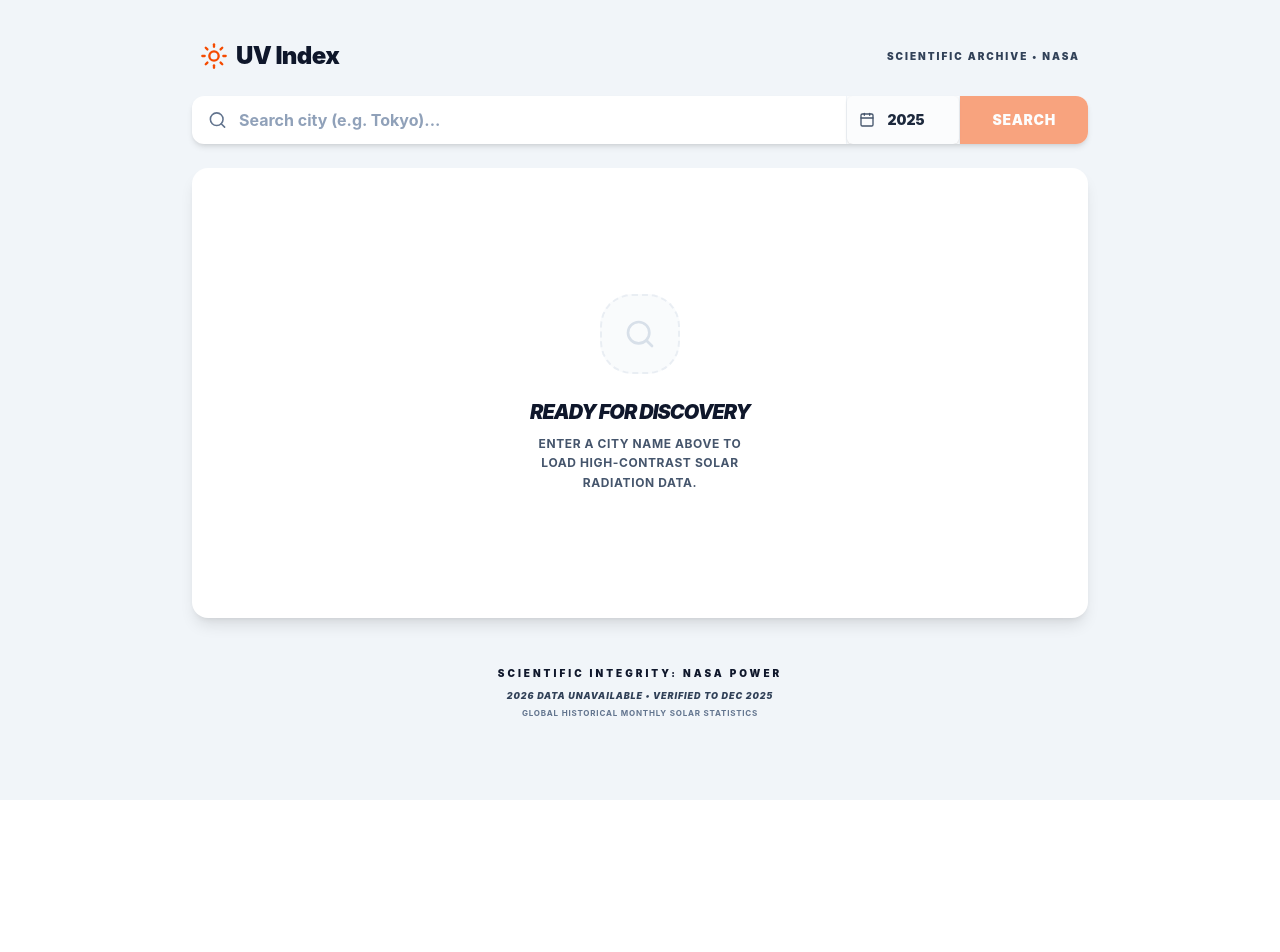
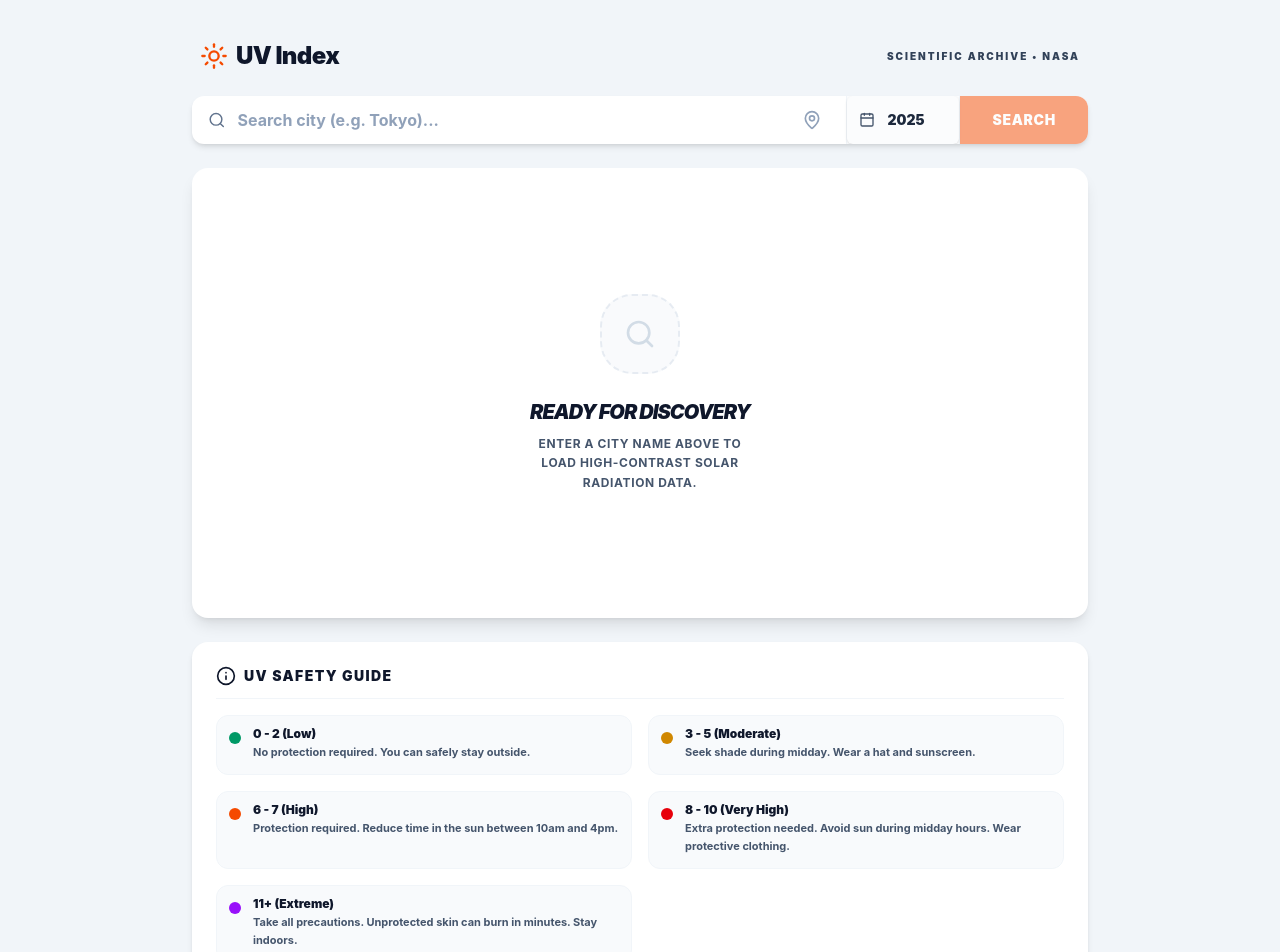
Before and after one commit to mrsunglasses-experiments/uv-index, a React (Vite) app: page / in a window 1280 px wide. Shown: the top 952 px of the page. Before the commit the page ends 800 px from the top, so only its background shows below. Built offline with nearby package versions, Linux system fonts and the light colour scheme.

Commit message:
Add City Autocomplete, UV Safety Guide, and Location Detection features

```diff
--- a/src/App.tsx
+++ b/src/App.tsx
@@ -1,4 +1,4 @@
-import React, { useState } from 'react';
+import React, { useState, useEffect, useRef } from 'react';
 import {
   BarChart,
   Bar,
@@ -9,8 +9,8 @@ import {
   ResponsiveContainer,
   Cell
 } from 'recharts';
-import { Search, Sun, Loader2, AlertCircle, Calendar, ShieldCheck } from 'lucide-react';
-import { getCityCoordinates, getMonthlyUVData } from './services/api';
+import { Search, Sun, Loader2, AlertCircle, Calendar, ShieldCheck, MapPin, Info } from 'lucide-react';
+import { getCityCoordinates, getMonthlyUVData, getCitySuggestions, getCityFromCoords } from './services/api';
 import type { MonthlyUV } from './services/api';
 import { Button } from './components/ui/button';
 import { Card, CardContent } from './components/ui/card';
@@ -52,6 +52,34 @@ const CustomTooltip = ({ active, payload, label }: any) => {
   return null;
 };
 
+const SafetyGuide = () => (
+  <Card className="border-none shadow-md bg-white rounded-2xl overflow-hidden">
+    <CardContent className="p-4 sm:p-6 space-y-4">
+      <div className="flex items-center gap-2 border-b border-slate-100 pb-3">
+        <Info className="text-slate-900" size={20} />
+        <h3 className="text-sm font-black uppercase tracking-widest text-slate-900">UV Safety Guide</h3>
+      </div>
+      <div className="grid grid-cols-1 sm:grid-cols-2 gap-4">
+        {[
+          { range: "0 - 2 (Low)", advice: "No protection required. You can safely stay outside.", color: "bg-emerald-600" },
+          { range: "3 - 5 (Moderate)", advice: "Seek shade during midday. Wear a hat and sunscreen.", color: "bg-yellow-600" },
+          { range: "6 - 7 (High)", advice: "Protection required. Reduce time in the sun between 10am and 4pm.", color: "bg-orange-600" },
+          { range: "8 - 10 (Very High)", advice: "Extra protection needed. Avoid sun during midday hours. Wear protective clothing.", color: "bg-red-600" },
+          { range: "11+ (Extreme)", advice: "Take all precautions. Unprotected skin can burn in minutes. Stay indoors.", color: "bg-purple-600" },
+        ].map((item) => (
+          <div key={item.range} className="flex gap-3 items-start p-3 bg-slate-50 rounded-xl border border-slate-100">
+            <div className={`w-3 h-3 rounded-full ${item.color} shrink-0 mt-1`} />
+            <div className="space-y-1">
+              <p className="text-xs font-black text-slate-900 leading-none">{item.range}</p>
+              <p className="text-[11px] font-bold text-slate-600 leading-relaxed">{item.advice}</p>
+            </div>
+          </div>
+        ))}
+      </div>
+    </CardContent>
+  </Card>
+);
+
 function App() {
   const [city, setCity] = useState('');
   const [year, setYear] = useState('2025');
@@ -59,8 +87,55 @@ function App() {
   const [error, setError] = useState<string | null>(null);
   const [data, setData] = useState<MonthlyUV[]>([]);
   const [cityInfo, setCityInfo] = useState<CityInfo | null>(null);
+  const [suggestions, setSuggestions] = useState<any[]>([]);
+  const [showSuggestions, setShowSuggestions] = useState(false);
+  const suggestionRef = useRef<HTMLDivElement>(null);
 
   const years = Array.from({ length: 10 }, (_, i) => (2025 - i).toString());
+
+  // Autocomplete logic
+  useEffect(() => {
+    const delayDebounceFn = setTimeout(async () => {
+      if (city.length >= 2 && !cityInfo) {
+        const results = await getCitySuggestions(city);
+        setSuggestions(results);
+        setShowSuggestions(true);
+      } else {
+        setSuggestions([]);
+        setShowSuggestions(false);
+      }
+    }, 300);
+
+    return () => clearTimeout(delayDebounceFn);
+  }, [city, cityInfo]);
+
+  // Close suggestions on outside click
+  useEffect(() => {
+    const handleClickOutside = (event: MouseEvent) => {
+      if (suggestionRef.current && !suggestionRef.current.contains(event.target as Node)) {
+        setShowSuggestions(false);
+      }
+    };
+    document.addEventListener("mousedown", handleClickOutside);
+    return () => document.removeEventListener("mousedown", handleClickOutside);
+  }, []);
+
+  const fetchDataByCoords = async (lat: number, lon: number, name: string, country: string, searchYear: string) => {
+    setLoading(true);
+    setError(null);
+    try {
+      const currentCityInfo = { name, country, lat, lon };
+      setCityInfo(currentCityInfo);
+      setCity(name);
+      const uvData = await getMonthlyUVData(lat, lon, parseInt(searchYear));
+      setData(uvData);
+    } catch (err: any) {
+      setError(err.message || 'An error occurred');
+      setData([]);
+    } finally {
+      setLoading(false);
+    }
+  };
 
   const fetchData = async (searchCity: string, searchYear: string) => {
     setLoading(true);
@@ -86,6 +161,7 @@ function App() {
     e.preventDefault();
     if (!city.trim()) return;
     fetchData(city, year);
+    setShowSuggestions(false);
   };
 
   const handleYearChange = (e: React.ChangeEvent<HTMLSelectElement>) => {
@@ -94,18 +170,49 @@ function App() {
     if (cityInfo) fetchData(cityInfo.name, newYear);
   };
 
+  const handleSuggestionClick = (suggestion: any) => {
+    setCity(suggestion.name);
+    fetchDataByCoords(suggestion.latitude, suggestion.longitude, suggestion.name, suggestion.country, year);
+    setShowSuggestions(false);
+  };
+
+  const handleLocationDetection = () => {
+    if (!navigator.geolocation) {
+      setError("Geolocation is not supported by your browser");
+      return;
+    }
+
+    setLoading(true);
+    navigator.geolocation.getCurrentPosition(
+      async (position) => {
+        try {
+          const { latitude, longitude } = position.coords;
+          const info = await getCityFromCoords(latitude, longitude);
+          fetchDataByCoords(latitude, longitude, info.name, info.country, year);
+        } catch (err) {
+          setError("Could not detect your city name, but showing data for your coordinates.");
+          const { latitude, longitude } = position.coords;
+          fetchDataByCoords(latitude, longitude, "My Location", "", year);
+        }
+      },
+      () => {
+        setError("Location access denied.");
+        setLoading(false);
+      }
+    );
+  };
+
   const getBarColor = (uv: number) => {
-    if (uv < 3) return '#059669'; // Darker Emerald
-    if (uv < 6) return '#d97706'; // Darker Amber/Yellow
-    if (uv < 8) return '#ea580c'; // Darker Orange
-    if (uv < 11) return '#dc2626'; // Darker Red
-    return '#7c3aed'; // Darker Purple
+    if (uv < 3) return '#059669';
+    if (uv < 6) return '#d97706';
+    if (uv < 8) return '#ea580c';
+    if (uv < 11) return '#dc2626';
+    return '#7c3aed';
   };
 
   return (
     <div className="min-h-screen bg-slate-100 text-slate-900 font-sans p-2 sm:p-4 md:p-8">
       <div className="max-w-4xl mx-auto space-y-4 md:space-y-6">
-        {/* Header - High Contrast */}
         <header className="flex items-center justify-between px-2 pt-2">
           <div className="flex items-center gap-2">
             <Sun className="text-orange-600" size={28} />
@@ -116,7 +223,7 @@ function App() {
           </p>
         </header>
 
-        {/* Responsive Search Section */}
+        <div className="relative" ref={suggestionRef}>
           <Card className="border-none shadow-md bg-white overflow-hidden rounded-xl border-b-2 border-slate-200">
             <CardContent className="p-0">
               <form onSubmit={handleSearch} className="flex flex-col sm:flex-row divide-y sm:divide-y-0 sm:divide-x divide-slate-100">
@@ -127,9 +234,21 @@ function App() {
                     placeholder="Search city (e.g. Tokyo)..."
                     className="w-full h-8 sm:h-12 bg-transparent outline-none text-base font-bold text-slate-900 placeholder:text-slate-400"
                     value={city}
-                  onChange={(e) => setCity(e.target.value)}
+                    onChange={(e) => {
+                      setCity(e.target.value);
+                      if (cityInfo) setCityInfo(null);
+                    }}
                     disabled={loading}
+                    onFocus={() => city.length >= 2 && setShowSuggestions(true)}
                   />
+                  <button
+                    type="button"
+                    onClick={handleLocationDetection}
+                    className="p-2 text-slate-400 hover:text-orange-600 transition-colors"
+                    title="Use my location"
+                  >
+                    <MapPin size={20} />
+                  </button>
                 </div>
                 <div className="flex divide-x divide-slate-100 bg-slate-50/50">
                   <div className="relative flex-1 sm:flex-none">
@@ -155,6 +274,26 @@ function App() {
             </CardContent>
           </Card>
 
+          {/* Autocomplete Suggestions */}
+          {showSuggestions && suggestions.length > 0 && (
+            <div className="absolute z-50 w-full mt-1 bg-white rounded-xl shadow-2xl border border-slate-100 overflow-hidden divide-y divide-slate-50">
+              {suggestions.map((s, i) => (
+                <button
+                  key={`${s.name}-${i}`}
+                  onClick={() => handleSuggestionClick(s)}
+                  className="w-full px-5 py-3 text-left hover:bg-slate-50 flex items-center justify-between transition-colors group"
+                >
+                  <div className="flex flex-col">
+                    <span className="text-sm font-bold text-slate-900">{s.name}</span>
+                    <span className="text-[10px] font-bold text-slate-400 uppercase tracking-widest">{s.country}</span>
+                  </div>
+                  <Sun size={14} className="text-slate-200 group-hover:text-orange-400 transition-colors" />
+                </button>
+              ))}
+            </div>
+          )}
+        </div>
+
         {error && (
           <div className="flex items-center gap-3 p-4 bg-red-100 text-red-900 rounded-xl border-l-4 border-red-600 animate-in fade-in slide-in-from-left-2">
             <AlertCircle size={20} className="shrink-0" />
@@ -162,12 +301,11 @@ function App() {
           </div>
         )}
 
-        {/* Main Graph Card */}
         <Card className="border-none shadow-lg bg-white rounded-2xl overflow-hidden min-h-[450px] flex flex-col">
           {loading ? (
             <div className="flex-1 flex flex-col items-center justify-center space-y-4">
               <Loader2 className="animate-spin text-orange-600" size={48} />
-              <p className="text-slate-900 font-black text-xs uppercase tracking-[0.3em]">Loading NASA Data...</p>
+              <p className="text-slate-900 font-black text-xs uppercase tracking-[0.3em]">Processing...</p>
             </div>
           ) : data.length > 0 ? (
             <div className="p-4 sm:p-8 space-y-8 flex-1 flex flex-col">
@@ -194,22 +332,9 @@ function App() {
                 <ResponsiveContainer width="100%" height="100%">
                   <BarChart data={data} margin={{ top: 20, right: 10, left: -25, bottom: 0 }}>
                     <CartesianGrid strokeDasharray="0" vertical={false} stroke="#f1f5f9" />
-                    <XAxis
-                      dataKey="month"
-                      axisLine={{ stroke: '#94a3b8', strokeWidth: 2 }}
-                      tickLine={false}
-                      tick={{ fill: '#1e293b', fontSize: 11, fontWeight: 900 }}
-                      dy={10}
-                    />
-                    <YAxis
-                      axisLine={{ stroke: '#94a3b8', strokeWidth: 2 }}
-                      tickLine={false}
-                      tick={{ fill: '#1e293b', fontSize: 11, fontWeight: 700 }}
-                    />
-                    <Tooltip
-                      content={<CustomTooltip />}
-                      cursor={{ fill: '#f1f5f9', radius: 4 }}
-                    />
+                    <XAxis dataKey="month" axisLine={{ stroke: '#94a3b8', strokeWidth: 2 }} tickLine={false} tick={{ fill: '#1e293b', fontSize: 11, fontWeight: 900 }} dy={10} />
+                    <YAxis axisLine={{ stroke: '#94a3b8', strokeWidth: 2 }} tickLine={false} tick={{ fill: '#1e293b', fontSize: 11, fontWeight: 700 }} />
+                    <Tooltip content={<CustomTooltip />} cursor={{ fill: '#f1f5f9', radius: 4 }} />
                     <Bar dataKey="uvIndex" radius={[4, 4, 0, 0]} barSize={35}>
                       {data.map((entry, index) => (
                         <Cell key={`cell-${index}`} fill={getBarColor(entry.uvIndex)} />
@@ -249,7 +374,9 @@ function App() {
           )}
         </Card>
 
-        {/* High Contrast Footer */}
+        {/* Safety Guide Section */}
+        <SafetyGuide />
+
         <footer className="text-center py-6 space-y-2">
           <p className="text-slate-900 text-[10px] font-black uppercase tracking-[0.3em]">Scientific Integrity: NASA POWER</p>
           <div className="space-y-1">
--- a/src/services/api.ts
+++ b/src/services/api.ts
@@ -1,6 +1,29 @@
+export async function getCityFromCoords(lat: number, lon: number) {
+  // Use Nominatim (OSM) for free reverse geocoding.
+  const osmResponse = await fetch(
+    `https://nominatim.openstreetmap.org/reverse?lat=${lat}&lon=${lon}&format=json`
+  );
+  const data = await osmResponse.json();
+  const address = data.address;
+  const name = address.city || address.town || address.village || address.suburb || "Unknown City";
+  const country = address.country || "Unknown Country";
+  return { name, country };
+}
+
 export interface MonthlyUV {
   month: string;
   uvIndex: number;
+}
+
+export async function getCitySuggestions(query: string) {
+  if (query.length < 2) return [];
+  const response = await fetch(
+    `https://geocoding-api.open-meteo.com/v1/search?name=${encodeURIComponent(
+      query
+    )}&count=5&language=en&format=json`
+  );
+  const data = await response.json();
+  return data.results || [];
 }
 
 export async function getCityCoordinates(city: string) {
```
Lines whose indentation alone changed are shown as unchanged.
